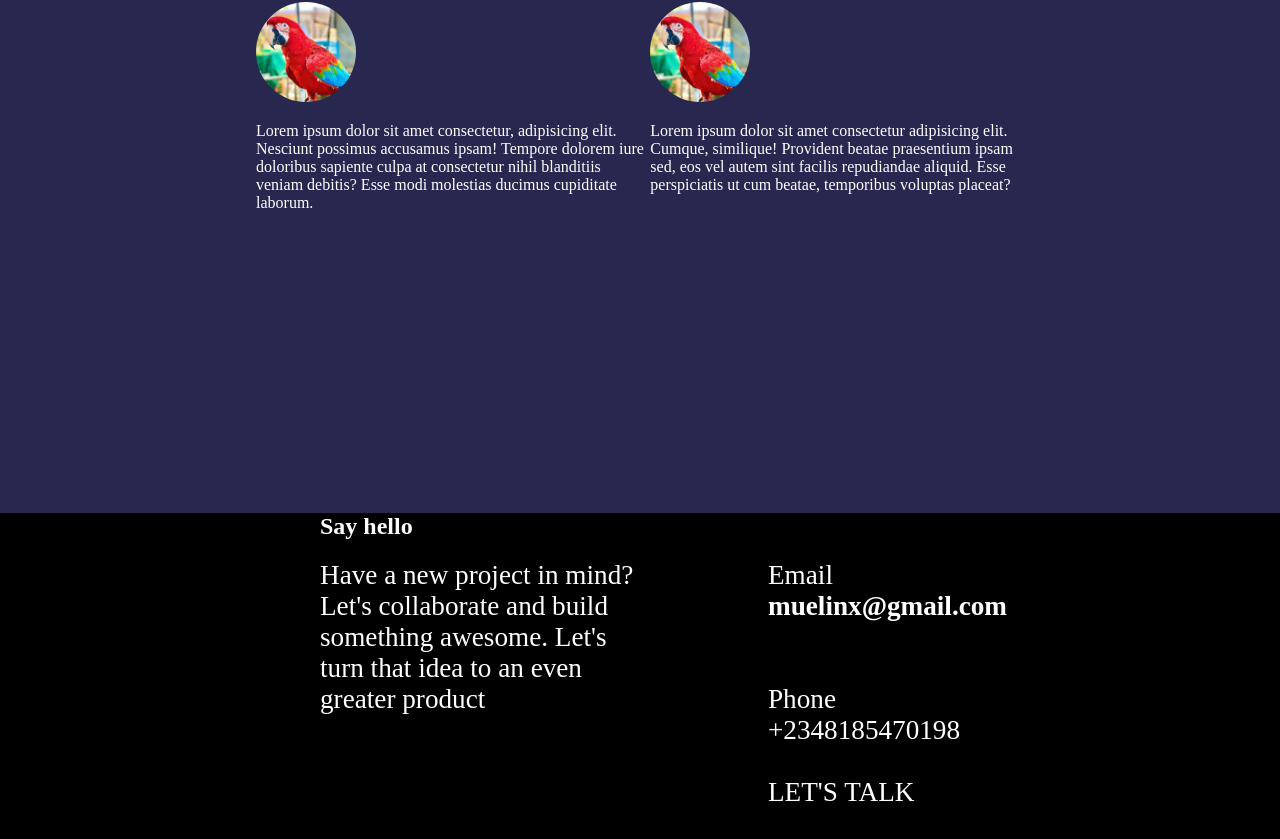
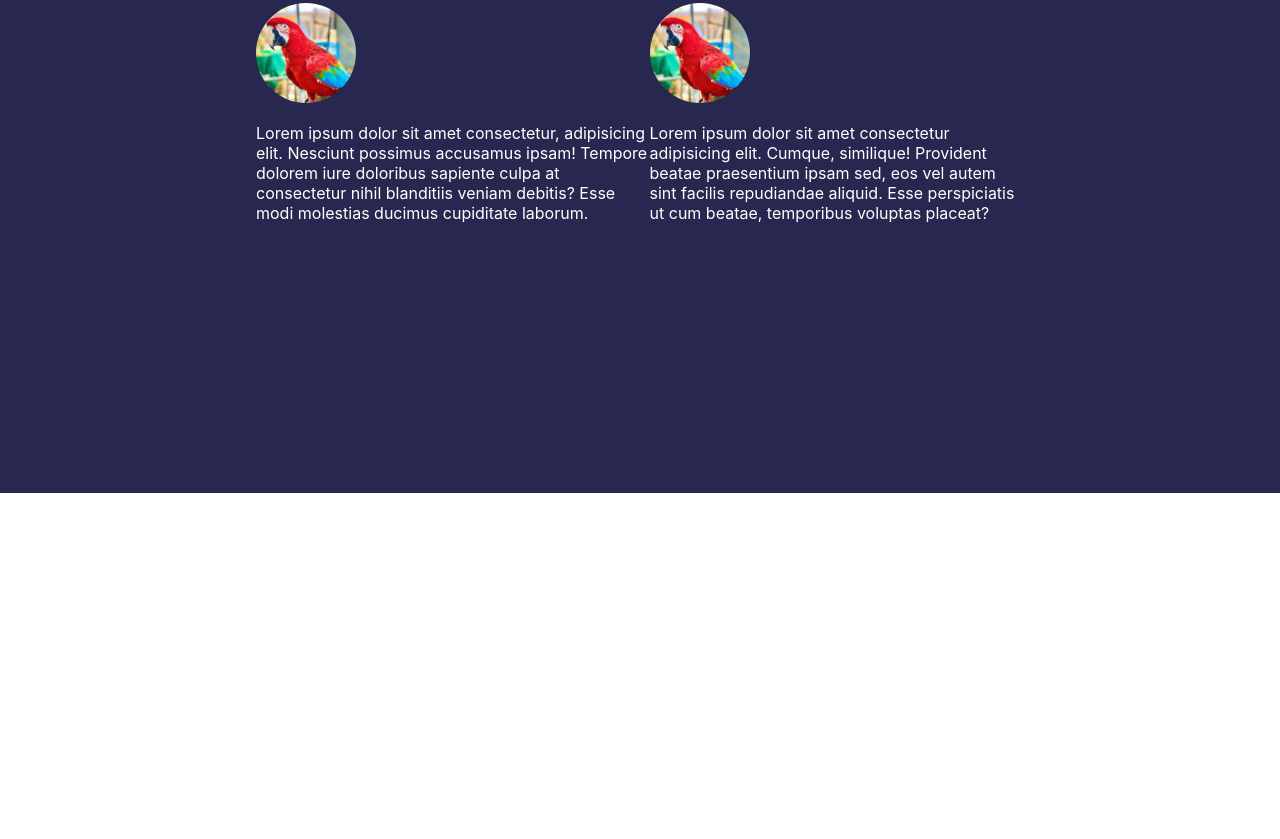
Before and after one commit to Muelji/myportfoliowebsite, a React (Create React App) app: page / in a window 1280 px wide. Shown: the part 3827-4666 px from the top of the page. After the commit the page ends 4380 px from the top, so only its background shows below. Built offline with nearby package versions, Linux system fonts and the light colour scheme.

Commit message:
working on footer componenet

```diff
--- a/src/App.css
+++ b/src/App.css
@@ -1,8 +1,3 @@
-body{
-  font-family: 'Times New Roman', Times, serif;
-
-}
-
 .App {
   text-align: center;
 }
--- a/src/Components/Test.jsx
+++ b/src/Components/Test.jsx
@@ -1,5 +1,4 @@
 import React from 'react'
-import Footer from './Footer'
 import p from '../Assets/images/parrot.jpg'
 import "./Test.css"
 
@@ -22,7 +21,7 @@ function Test() {
                   </div>
              </div>
        </div>
-      <Footer/>
+
     </div>
   )
 }
```
